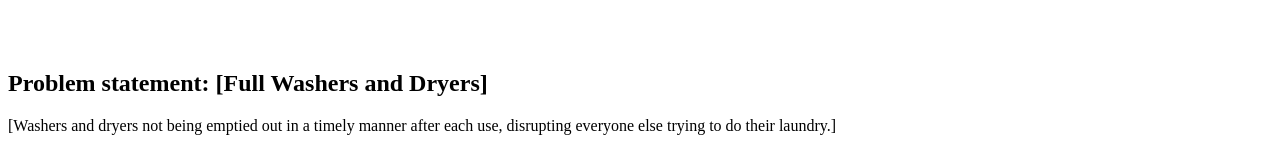
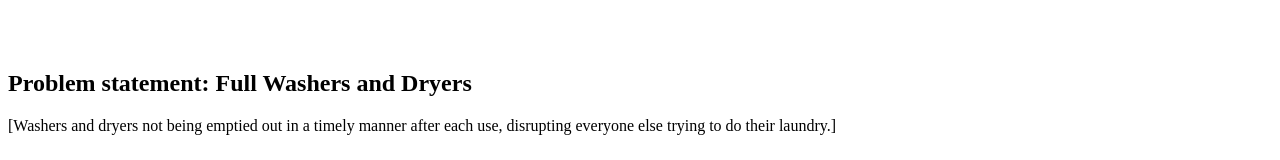
Before and after one commit to FernandosLando/FernandosLando.github.io, a plain HTML site: page index.html in a window 1280 px wide. Shown: the part 367-527 px from the top of the page. Drawn offline with Linux system fonts and the light colour scheme.

Commit message:
Update index.html

```diff
--- a/index.html
+++ b/index.html
@@ -10,7 +10,7 @@
     <section class="assign">
 <img src="images/problem-statement.jpg" />
 <section class="assign-det">
-<h2>Problem statement: [Full Washers and Dryers]</h2>
+<h2>Problem statement: Full Washers and Dryers</h2>
 <p>
 [Washers and dryers not being emptied out in a timely manner after each use, disrupting everyone else trying to do their laundry.]
 </p>
```
